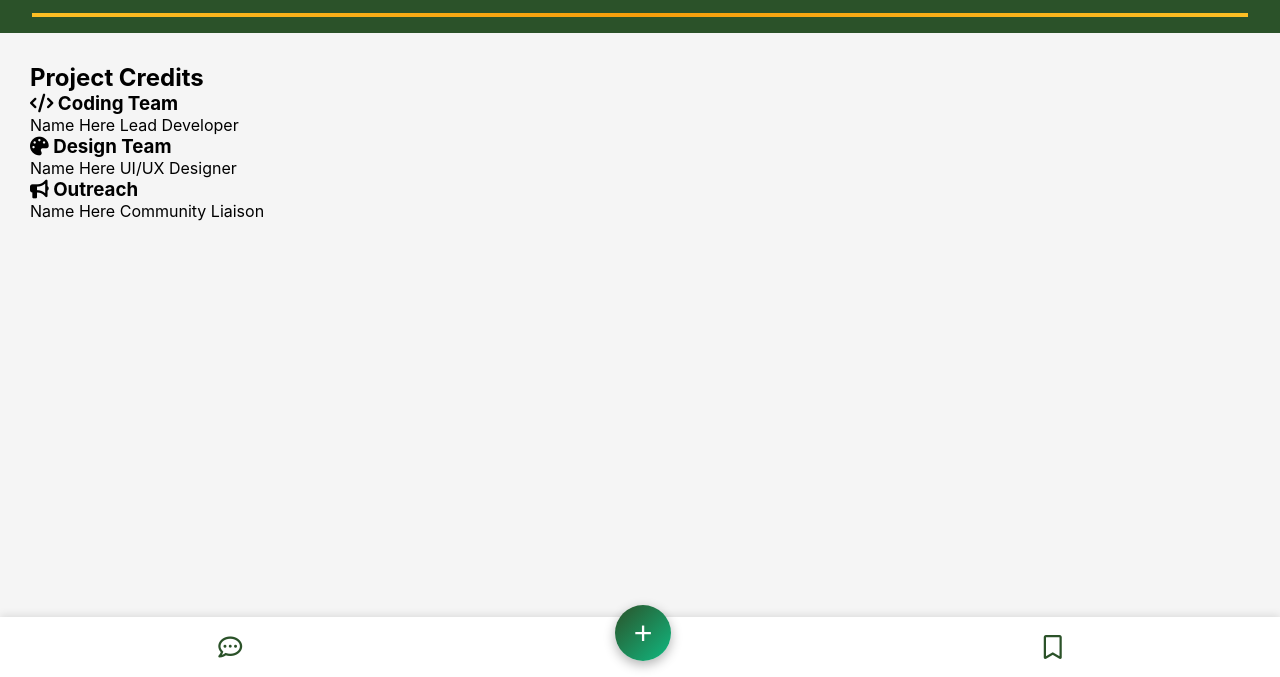
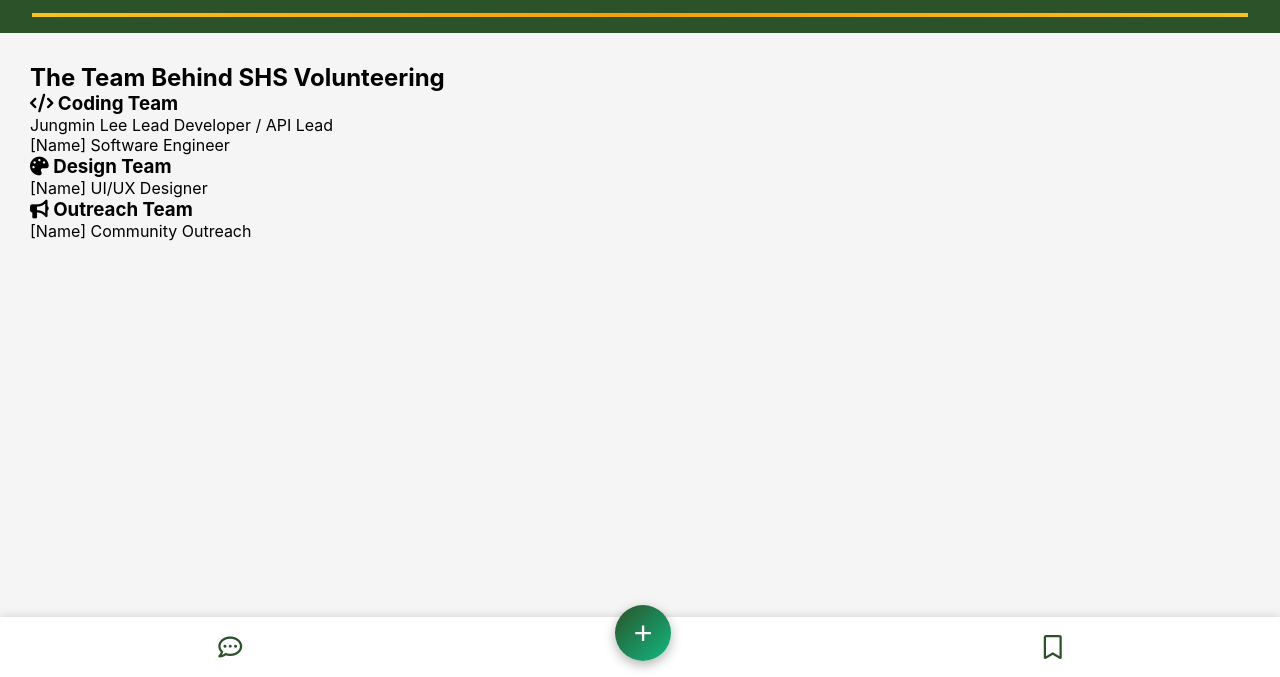
Before and after one commit to yarik225/Volunteering-Social-Media, a plain HTML site: page credits.html in a window 1280 px wide. Shown: the part 123-800 px from the top of the page. Drawn offline with Linux system fonts and the light colour scheme.

Commit message:
Update project credits and team roles

```diff
--- a/credits.html
+++ b/credits.html
@@ -32,34 +32,38 @@
 
     <main class="main-content">
         <div class="credits-wrapper">
-            <h2 class="page-title">Project Credits</h2>
+            <h2 class="page-title">The Team Behind SHS Volunteering</h2>
 
             <section class="credits-section">
                 <h3 class="team-header"><i class="fa-solid fa-code"></i> Coding Team</h3>
                 <div class="credits-grid">
                     <div class="credit-card">
-                        <span class="member-name">Name Here</span>
-                        <span class="member-role">Lead Developer</span>
+                        <span class="member-name">Jungmin Lee</span>
+                        <span class="member-role">Lead Developer / API Lead</span>
                     </div>
+                    <div class="credit-card">
+                        <span class="member-name">[Name]</span>
+                        <span class="member-role">Software Engineer</span>
                     </div>
+                </div>
             </section>
 
             <section class="credits-section">
                 <h3 class="team-header"><i class="fa-solid fa-palette"></i> Design Team</h3>
                 <div class="credits-grid">
                     <div class="credit-card">
-                        <span class="member-name">Name Here</span>
+                        <span class="member-name">[Name]</span>
                         <span class="member-role">UI/UX Designer</span>
                     </div>
                 </div>
             </section>
 
             <section class="credits-section">
-                <h3 class="team-header"><i class="fa-solid fa-bullhorn"></i> Outreach</h3>
+                <h3 class="team-header"><i class="fa-solid fa-bullhorn"></i> Outreach Team</h3>
                 <div class="credits-grid">
                     <div class="credit-card">
-                        <span class="member-name">Name Here</span>
-                        <span class="member-role">Community Liaison</span>
+                        <span class="member-name">[Name]</span>
+                        <span class="member-role">Community Outreach</span>
                     </div>
                 </div>
             </section>
@@ -69,10 +73,11 @@
     <footer class="bottom-bar">
         <i class="fa-regular fa-comment-dots"></i>
         <div class="fab-container">
-            <button class="fab-button" onclick="window.location.href='index.html'">+</button>
+            <button class="fab-button">+</button>
         </div>
         <i class="fa-regular fa-bookmark"></i>
     </footer>
 
+    <script src="script.js"></script>
 </body>
 </html>
```
